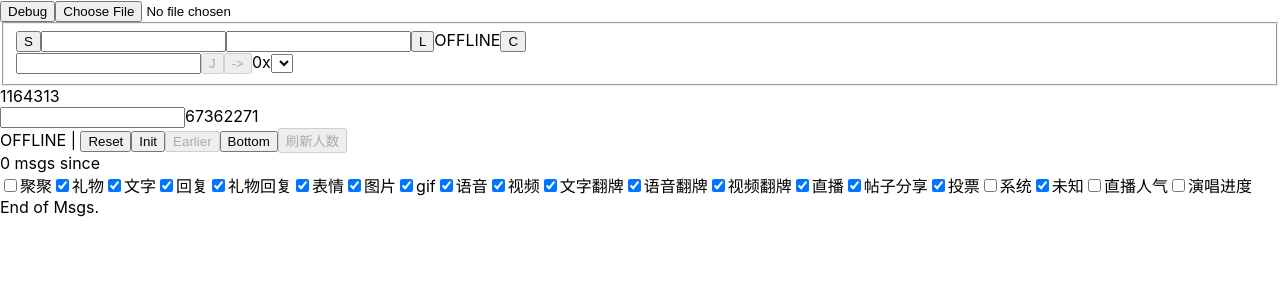
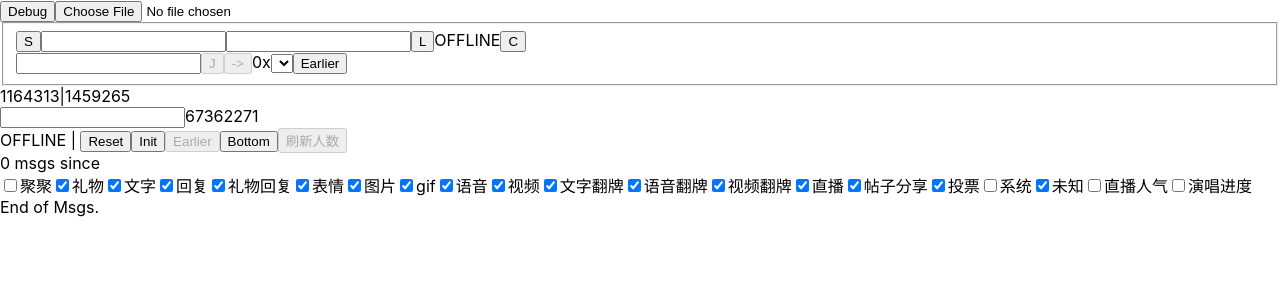
Before and after one commit to srand1/ro-pocket, a React (Create React App) app: page / in a window 1280 px wide. Shown: the top 300 px of the page. Built offline with nearby package versions, Linux system fonts and the light colour scheme.

Commit message:
qchat last page as unknown

```diff
--- a/src/App.js
+++ b/src/App.js
@@ -4,7 +4,7 @@ import { Room } from './Room';
 function App() {
 	return (
 		<div className="App">
-			<Room qchatServerId={'1164313'} roomId={'67362271'} name={'Foo'} />
+			<Room qchatServerId={'1164313'} qchatChannelId={'1459265'} roomId={'67362271'} name={'Foo'} />
 		</div>
 	);
 }
--- a/src/Msg.js
+++ b/src/Msg.js
@@ -20,7 +20,7 @@ const Template = props => (
 export const Msg = props => {
 	const custom = props.msg.custom;
 
-	if (!custom) return <Ignore tag={'no custom'} toggles={props.toggles} />;
+	if (!custom) return <Unknown tag={'no custom'} msg={props.msg} toggles={props.toggles} />;
 
 	if (!props.toggles.get('showAll') && parseInt(custom.sessionRole) === 0) return null;
 	if (props.toggles.get(custom.messageType) === false) return null;
--- a/src/QchatCtrl.js
+++ b/src/QchatCtrl.js
@@ -47,6 +47,13 @@ export const QchatCtrl = props => {
 		console.log(channels);
 		setChannels(channels.datas);
 	};
+	const hist = async () => {
+		const msgs = await qchatRef.current.qchatMsg.getHistoryMessage({
+			serverId: props.qchatServerId,
+			channelId: props.qchatChannelId,
+		});
+		props.onMsgs(msgs);
+	};
 	return (
 		<fieldset>
 			<button onClick={saveCreds}>S</button>
@@ -75,6 +82,7 @@ export const QchatCtrl = props => {
 			}}>
 				{channels.map(({name, channelId}) => <option key={channelId} value={channelId}>{name}</option>)}
 			</select>
+			<button onClick={hist}>Earlier</button>
 		</fieldset>
 	);
 };
--- a/src/Room.js
+++ b/src/Room.js
@@ -39,6 +39,7 @@ export const Room = props => {
 	const [msgsView, setMsgs] = useState([]);
 	const [roomId, setRoomId] = useState(() => props.roomId);
 	const [qchatServerId, setQchatServerId] = useState(() => props.qchatServerId);
+	const [qchatChannelId, setQchatChannelId] = useState(() => props.qchatChannelId);
 	const [toggles, setToggles] = useState(() => new Map(toggleDescs.map(({key, init}) => [key, init])));
 	const [nMembers, setNMembers] = useState(null);
 	const bottomRef = useRef(null);
@@ -204,8 +205,8 @@ export const Room = props => {
 				<button onClick={debug}>Debug</button>
 				<input type="file" onChange={fileSelected} />
 				<br />
-				<QchatCtrl qchatServerId={qchatServerId} onChange={setQchatServerId} onChannelChange={z => console.log(z)} />
-				{qchatServerId}
+				<QchatCtrl qchatServerId={qchatServerId} qchatChannelId={qchatChannelId} onChange={setQchatServerId} onChannelChange={setQchatChannelId} onMsgs={setMsgs} />
+				{qchatServerId}|{qchatChannelId}
 				<br />
 				<Selector onChange={setRoomId} />
 				{roomId}
```
